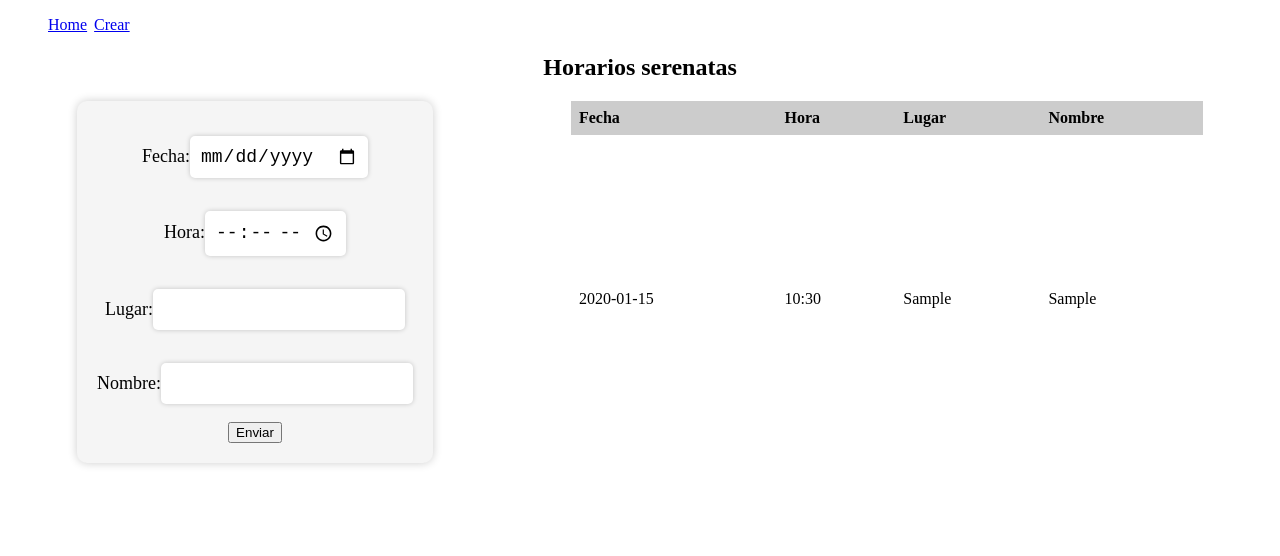
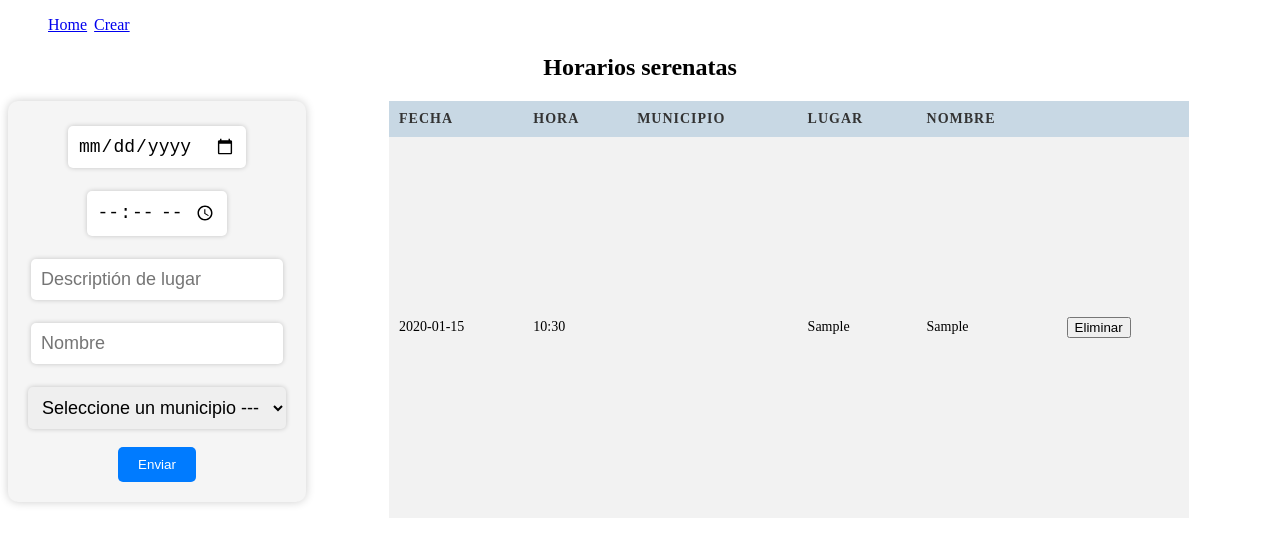
Before and after one commit to SebastianHoyosLopez/Diary, a React (Vite) app: page / in a window 1280 px wide. Both pictures are taken after typing "2020-01-15", "10:30", "Sample", "Sample" into the empty fields and a click on the button "Enviar". Shown: the top 556 px of the page. Built offline with nearby package versions, Linux system fonts and the light colour scheme.

Commit message:
Workingprogress: avances en diseño y detalles de codigo

```diff
--- a/src/components/tables/FormOrder.jsx
+++ b/src/components/tables/FormOrder.jsx
@@ -1,63 +1,90 @@
 import React, { useState } from "react";
-import TableOrder from './TableOrder'
-import './form.css'
+import "./form.css";
 
-function FormOrder({setDb, db}) {
+const municipalitys = [
+  "Abejorral",
+  "Alejandría",
+  "Argelia",
+  "Cocorná",
+  "El Carmen de Viboral",
+  "El Santuario",
+  "El Peñol",
+  "Granada",
+  "Guarne",
+  "La Ceja",
+  "La Unión",
+  "Marinilla",
+  "Nariño",
+  "Rionegro",
+  "San Carlos",
+  "San Francisco",
+  "San Luis",
+  "San Rafael",
+  "San Vicente",
+];
 
-  const [fecha, setFecha] = useState("");
-  const [hora, setHora] = useState("");
-  const [lugar, setLugar] = useState("");
-  const [nombre, setNombre] = useState("");
+function FormOrder({ setDb, db }) {
+  const [date, setDate] = useState("");
+  const [hour, setHour] = useState("");
+  const [place, setPlace] = useState("");
+  const [name, setName] = useState("");
+
+  const [municipality, setMunicipality] = useState("");
 
   const handleSubmit = (event) => {
     event.preventDefault();
-    const data = { fecha, hora, lugar, nombre };
-    console.log(data);
-    setDb([...db, data])
-    setFecha("");
-    setHora("");
-    setLugar("");
-    setNombre("");
+    const data = { date, hour, place, name, municipality };
+
+    setDb([...db, data]);
+    setDate("");
+    setHour("");
+    setPlace("");
+    setName("");
+    setMunicipality("");
   };
 
   return (
     <>
       <form onSubmit={handleSubmit}>
-      <label>
-        Fecha:
         <input
           type="date"
-          value={fecha}
-          onChange={(e) => setFecha(e.target.value)}
+          value={date}
+          placeholder="fecha"
+          onChange={(e) => setDate(e.target.value)}
         />
-      </label>
         <br />
-      <label>
-        Hora:
         <input
           type="time"
-          value={hora}
-          onChange={(e) => setHora(e.target.value)}
+          value={hour}
+          placeholder="Hora"
+          onChange={(e) => setHour(e.target.value)}
         />
-      </label>
         <br />
-      <label>
-        Lugar:
         <input
           type="text"
-          value={lugar}
-          onChange={(e) => setLugar(e.target.value)}
+          value={place}
+          placeholder="Descriptión de lugar"
+          onChange={(e) => setPlace(e.target.value)}
         />
-      </label>
         <br />
-      <label>
-        Nombre:
         <input
           type="text"
-          value={nombre}
-          onChange={(e) => setNombre(e.target.value)}
+          value={name}
+          placeholder="Nombre"
+          onChange={(e) => setName(e.target.value)}
         />
-      </label>
+        <br />
+        <select
+          value={municipality}
+          onChange={(e) => setMunicipality(e.target.value)}
+        >
+          <option value="">Seleccione un municipio ---</option>
+          {municipalitys.map((m) => (
+            <option key={m} value={m}>
+              {m}
+            </option>
+          ))}
+        </select>
         <br />
         <button type="submit">Enviar</button>
       </form>
--- a/src/components/tables/TableOrder.jsx
+++ b/src/components/tables/TableOrder.jsx
@@ -1,7 +1,7 @@
 import React, { useState } from "react";
 import './table.css'
 
-function Tabla({ datos }) {
+function Tabla({ datos, setDb }) {
   const [orden, setOrden] = useState("asc");
 
   const sortedData = datos.sort((a, b) => {
@@ -12,23 +12,34 @@ function Tabla({ datos }) {
     }
   });
 
+  const handleDeleteClick = (id) => {
+    const newData = datos.filter((dato) => `${dato.date}-${dato.hour}`!== id)
+    setDb(newData)
+  }
+
   return (
     <table>
       <thead>
         <tr>
           <th>Fecha</th>
           <th>Hora</th>
+          <th>Municipio</th>
           <th>Lugar</th>
           <th>Nombre</th>
+          <th></th>
         </tr>
       </thead>
       <tbody>
         {sortedData.map((dato) => (
-          <tr key={`${dato.fecha}-${dato.hora}`}>
-            <td>{dato.fecha}</td>
-            <td>{dato.hora}</td>
-            <td>{dato.lugar}</td>
-            <td>{dato.nombre}</td>
+          <tr key={`${dato.date}-${dato.hour}`}>
+            <td>{dato.date}</td>
+            <td>{dato.hour}</td>
+            <td>{dato.municipality}</td>
+            <td>{dato.place}</td>
+            <td>{dato.name}</td>
+            <td>
+              <button onClick={() => handleDeleteClick(`${dato.date}-${dato.hour}`)}>Eliminar</button>
+            </td>
           </tr>
         ))}
       </tbody>
--- a/src/components/tables/form.css
+++ b/src/components/tables/form.css
@@ -5,13 +5,18 @@ form {
   padding: 20px;
   background-color: #f5f5f5;
   border-radius: 10px;
-    box-shadow: 0px 0px 10px rgba(0,0,0,0.2);
+  box-shadow: 0px 0px 10px rgba(0, 0, 0, 0.2);
   max-width: 50%;
+  margin-bottom: 1rem;
 }
 
-  label {
-    margin-top: 10px;
+select {
+  padding: 10px;
+  margin-top: 5px;
   font-size: 18px;
+  border: none;
+  border-radius: 5px;
+  box-shadow: 0px 0px 5px rgba(0, 0, 0, 0.2);
 }
 
 input[type="date"],
@@ -22,7 +27,7 @@ form {
   font-size: 18px;
   border: none;
   border-radius: 5px;
-    box-shadow: 0px 0px 5px rgba(0,0,0,0.2);
+  box-shadow: 0px 0px 5px rgba(0, 0, 0, 0.2);
 }
 
 input[type="submit"] {
@@ -33,7 +38,7 @@ form {
   background-color: #007bff;
   border: none;
   border-radius: 5px;
-    box-shadow: 0px 0px 5px rgba(0,0,0,0.2);
+  box-shadow: 0px 0px 5px rgba(0, 0, 0, 0.2);
   cursor: pointer;
 }
 
@@ -41,10 +46,20 @@ form {
   background-color: #0069d9;
 }
 
-  input:required {
-    box-shadow:none;
+input:invalid {
+  box-shadow: none;
 }
 
-  input:invalid {
-    box-shadow:none;
+button[type="submit"] {
+  background-color: #007bff;
+  color: #fff;
+  padding: 10px 20px;
+  border: none;
+  border-radius: 5px;
+  cursor: pointer;
+  transition: background-color 0.3s ease-in-out;
 }
+
+button[type="submit"]:hover {
+  background-color: #0062cc;
+}
--- a/src/components/tables/table.css
+++ b/src/components/tables/table.css
@@ -1,23 +1,44 @@
 table {
   border-collapse: collapse;
-  width: 50%;
+  width: 100%;
+  max-width: 800px;
+  margin: 0 auto;
 }
 
-th,
-td {
+thead {
+  background-color: #C8D8E4;
+  color: #333333;
+}
+
+th, td {
+  padding: 10px;
   text-align: left;
-  padding: 8px;
 }
 
 th {
-  background-color: #ccc;
-  color: #000;
+  text-transform: uppercase;
+  font-size: 14px;
+  letter-spacing: 1px;
 }
 
-tr:nth-child(even) {
-  background-color: #f2f2f2;
+tbody tr:nth-child(odd) {
+  background-color: #F2F2F2;
 }
 
-tr:hover {
-  background-color: #ddd;
+tbody tr:hover {
+  background-color: #D0D0D0;
 }
+
+td {
+  font-size: 14px;
+}
+
+td:last-child {
+  font-weight: bold;
+}
+
+@media screen and (max-width: 600px) {
+  table {
+    width: 100%;
+  }
+}
--- a/src/pages/home/Home.jsx
+++ b/src/pages/home/Home.jsx
@@ -10,7 +10,7 @@ const Home = () => {
       <h2 style={{ textAlign: "center" }}>Horarios serenatas</h2>
       <div style={{ display: "flex", justifyContent: "space-around" }}>
         <FormOrder setDb={setDb} db={db} />
-        <TableOrder datos={db} />
+        <TableOrder setDb={setDb} datos={db} />
       </div>
     </div>
   );
```
Lines whose indentation alone changed are shown as unchanged.
